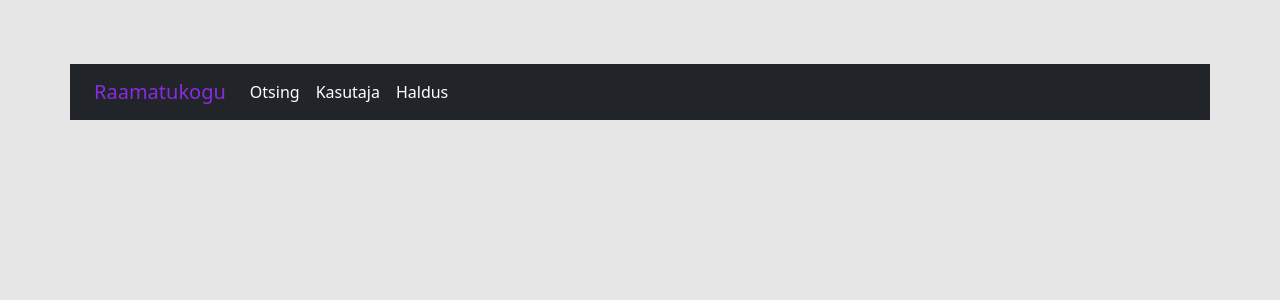
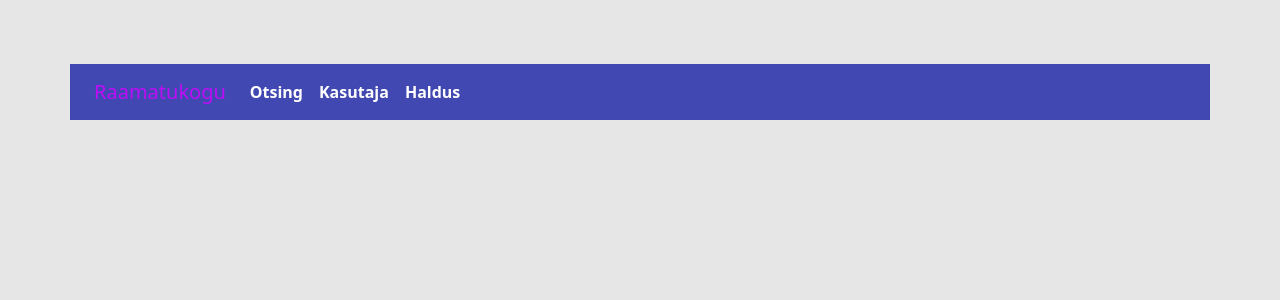
Before and after one commit to KoppelSiim/library, a PHP site: page /header.php in a window 1280 px wide. Shown: the top 300 px of the page. Run offline with PHP 8.4, Linux system fonts and the light colour scheme.

Commit message:
Simple header

```diff
--- a/header.php
+++ b/header.php
@@ -13,7 +13,7 @@
 
 <body>
 
-    <nav id="mainHeader" class="container navbar navbar-expand-lg navbar-light bg-dark mb-4">
+    <nav id="mainHeader" class="container navbar navbar-expand-lg navbar-light bg-dark-opacity mb-4">
         <div class="container-fluid">
             <a class="navbar-brand" href="#">Raamatukogu</a>
 
--- a/style.css
+++ b/style.css
@@ -4,6 +4,7 @@ html {
 body{
   background-color: rgb(231, 230, 230);
 }
+
 .bg-light-opacity {
   background-color: rgba(97, 166, 255, 0.3);
   box-shadow: 0 4px 30px rgba(0, 0, 0, 0.1);
@@ -11,12 +12,21 @@ body{
   -webkit-backdrop-filter: blur(5px);
   border: 1px solid rgba(255, 255, 255, 0.3);
 }
+
+
+.bg-dark-opacity{
+  background: rgba(0, 10, 156, 0.719);
+  backdrop-filter: blur(17.6px);
+  -webkit-backdrop-filter: blur(17.6px);
+}
+
 ul.navbar-nav li.nav-item a.nav-link {
   color: white;
+  font-weight:bold;
 }
 
 .navbar-light .navbar-brand {
-  color: blueviolet;
+  color: rgba(205, 6, 255, 0.877);
 }
 .navbar-brand{
   pointer-events: none;
```
